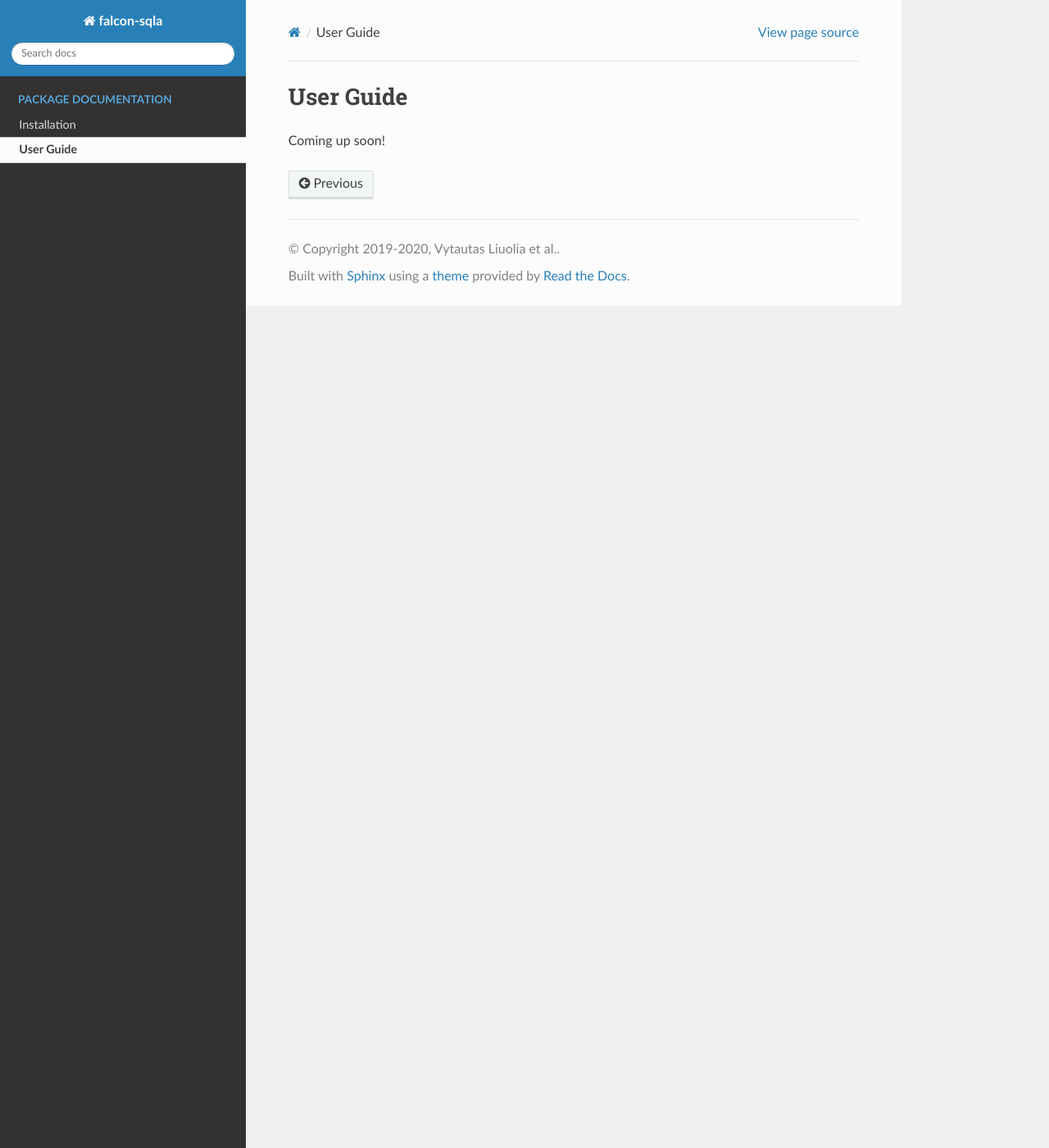
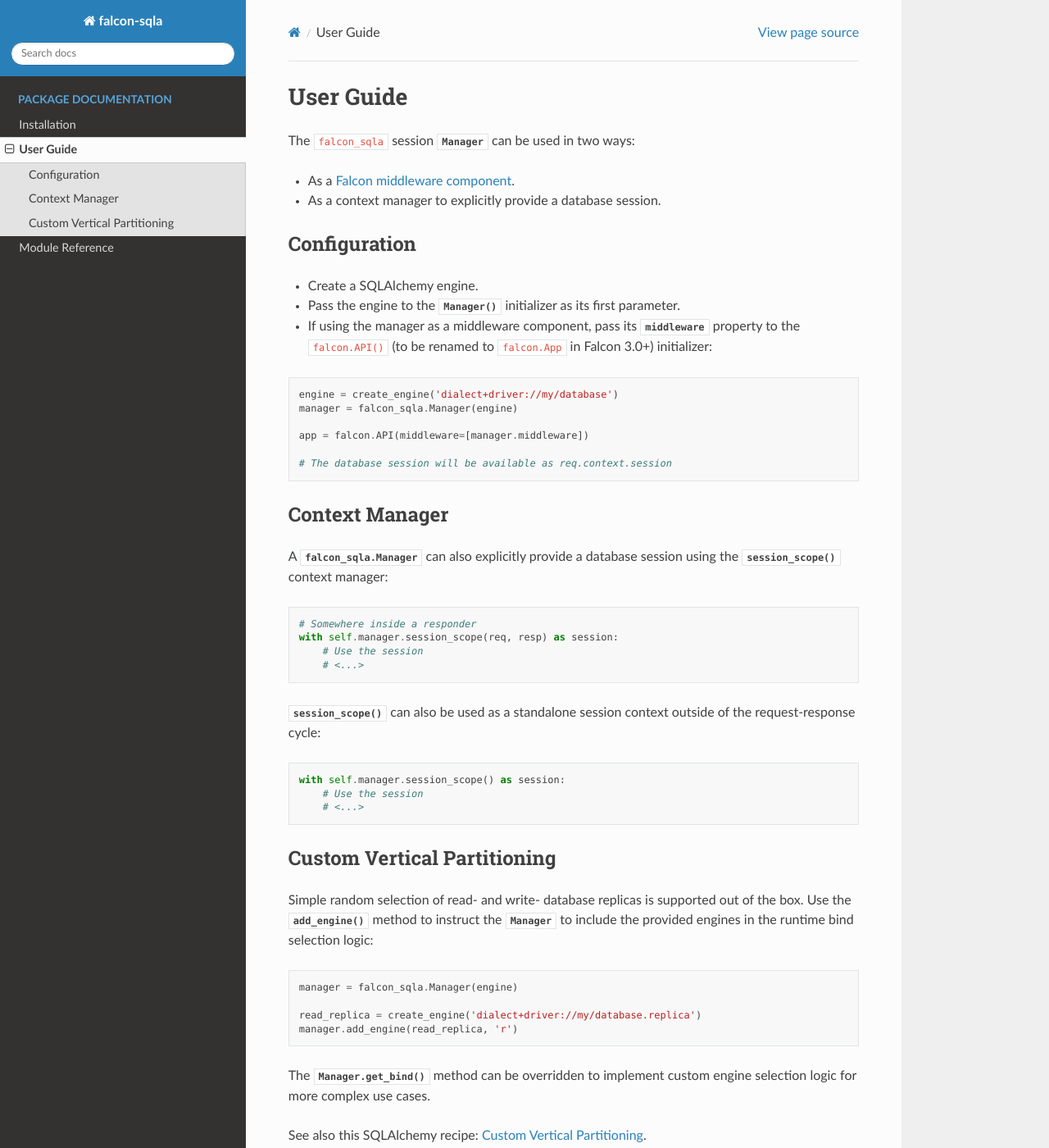
Before and after one commit to vytas7/falcon-sqla, a Sphinx documentation site: the page built from docs/user.rst, in a window 1280 px wide and 1400 px high. Shown: the whole window at 82% size. Built offline with Sphinx 7.4.7 and the Read the Docs theme 2.0.0, drawn with Linux system fonts in a browser that asks for light colours.

Commit message:
Flesh out the docs.

```diff
--- /dev/null
+++ b/docs/api/manager.rst
@@ -0,0 +1,5 @@
+Session Manager
+===============
+
+.. autoclass:: falcon_sqla.Manager
+    :members:
--- /dev/null
+++ b/docs/api/middleware.rst
@@ -0,0 +1,5 @@
+Session Management Middleware
+=============================
+
+.. autoclass:: falcon_sqla.middleware.Middleware
+    :members:
--- /dev/null
+++ b/docs/api/options.rst
@@ -0,0 +1,5 @@
+Session Management Options
+==========================
+
+.. autoclass:: falcon_sqla.manager.SessionOptions
+    :members:
--- /dev/null
+++ b/docs/api/session.rst
@@ -0,0 +1,5 @@
+Request Session
+===============
+
+.. autoclass:: falcon_sqla.session.RequestSession
+    :members:
--- /dev/null
+++ b/docs/api/util.rst
@@ -0,0 +1,5 @@
+Miscellaneous Utilities
+=======================
+
+.. automodule:: falcon_sqla.util
+    :members:
--- a/docs/index.rst
+++ b/docs/index.rst
@@ -24,8 +24,8 @@
 Usage
 -----
 
-Configuring ``Manager`` middleware in a ``falcon.API`` (to be renamed to ``falcon.App`` in
-Falcon 3.0+):
+Configuring the :class:`falcon_sqla.Manager` middleware in a ``falcon.API`` (to
+be renamed to ``falcon.App`` in Falcon 3.0+):
 
 .. code:: python
 
@@ -45,3 +45,4 @@
 
     install
     user
+    api/index
--- a/docs/install.rst
+++ b/docs/install.rst
@@ -2,6 +2,9 @@
 
 Installation
 ============
+
+PyPi
+----
 
 To obtain the stable version, simply install the
 `falcon-sqla <https://pypi.org/project/falcon-sqla/>`__ package from PyPi:
@@ -10,6 +13,9 @@
 
     $ pip install falcon-sqla
 
+GitHub
+------
+
 To install the latest commit directly from GitHub:
 
 .. code:: bash
--- a/docs/user.rst
+++ b/docs/user.rst
@@ -3,4 +3,76 @@
 User Guide
 ==========
 
-Coming up soon!
+The ``falcon_sqla`` session :class:`~falcon_sqla.Manager` can be used in two
+ways:
+
+* As a `Falcon middleware component
+  <https://falcon.readthedocs.io/en/stable/api/middleware.html>`_.
+* As a context manager to explicitly provide a database session.
+
+
+Configuration
+-------------
+
+* Create a SQLAlchemy engine.
+* Pass the engine to the :class:`Manager() <falcon_sqla.Manager>` initializer
+  as its first parameter.
+* If using the manager as a middleware component, pass its
+  :attr:`~falcon_sqla.Manager.middleware` property to the ``falcon.API()`` (to
+  be renamed to ``falcon.App`` in Falcon 3.0+) initializer:
+
+.. code:: python
+
+    engine = create_engine('dialect+driver://my/database')
+    manager = falcon_sqla.Manager(engine)
+
+    app = falcon.API(middleware=[manager.middleware])
+
+    # The database session will be available as req.context.session
+
+
+Context Manager
+---------------
+
+A :class:`falcon_sqla.Manager` can also explicitly provide a database session
+using the :func:`~falcon_sqla.Manager.session_scope` context manager:
+
+.. code:: python
+
+    # Somewhere inside a responder
+    with self.manager.session_scope(req, resp) as session:
+        # Use the session
+        # <...>
+
+:func:`~falcon_sqla.Manager.session_scope` can also be used as a standalone
+session context outside of the request-response cycle:
+
+.. code:: python
+
+    with self.manager.session_scope() as session:
+        # Use the session
+        # <...>
+
+
+Custom Vertical Partitioning
+----------------------------
+
+Simple random selection of read- and write- database replicas is supported
+out of the box. Use the :func:`~falcon_sqla.Manager.add_engine` method to
+instruct the :class:`~falcon_sqla.Manager` to include the provided engines in
+the runtime bind selection logic:
+
+.. code:: python
+
+    manager = falcon_sqla.Manager(engine)
+
+    read_replica = create_engine('dialect+driver://my/database.replica')
+    manager.add_engine(read_replica, 'r')
+
+The :func:`Manager.get_bind() <falcon_sqla.Manager.get_bind>` method can be
+overridden to implement custom engine selection logic for more complex use
+cases.
+
+See also this SQLAlchemy recipe:
+`Custom Vertical Partitioning
+<https://docs.sqlalchemy.org/orm/persistence_techniques.html#custom-vertical-partitioning>`_.
```
Also changed, not shown: docs/api/index.rst (added, +11 -0 lines), 1 other file.
